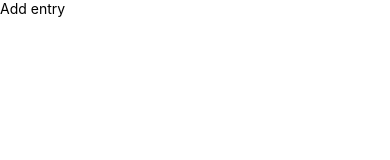
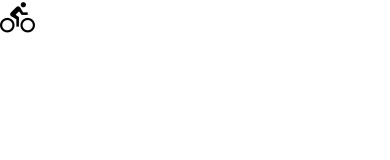
Before and after one commit to lacra-oloeriu/udaci-fitness, a React Native app: screen / in a window 390 px wide. Shown: the top 160 px of the page. Built offline with nearby package versions, Linux system fonts and the light colour scheme.

Commit message:
added getmetainfo

```diff
--- a/components/AddEntry.js
+++ b/components/AddEntry.js
@@ -1,12 +1,12 @@
 import React, { Component } from "react";
-import { Text, View } from "react-native";
+import { View } from "react-native";
 import { getMetricMetaInfo } from "../utils/helpers";
 
 export default class AddEntry extends Component {
   render() {
     return (
       <View>
-        <Text>Add entry</Text>
+        {getMetricMetaInfo('bike').getIcon()}
       </View>
     );
   }
```
